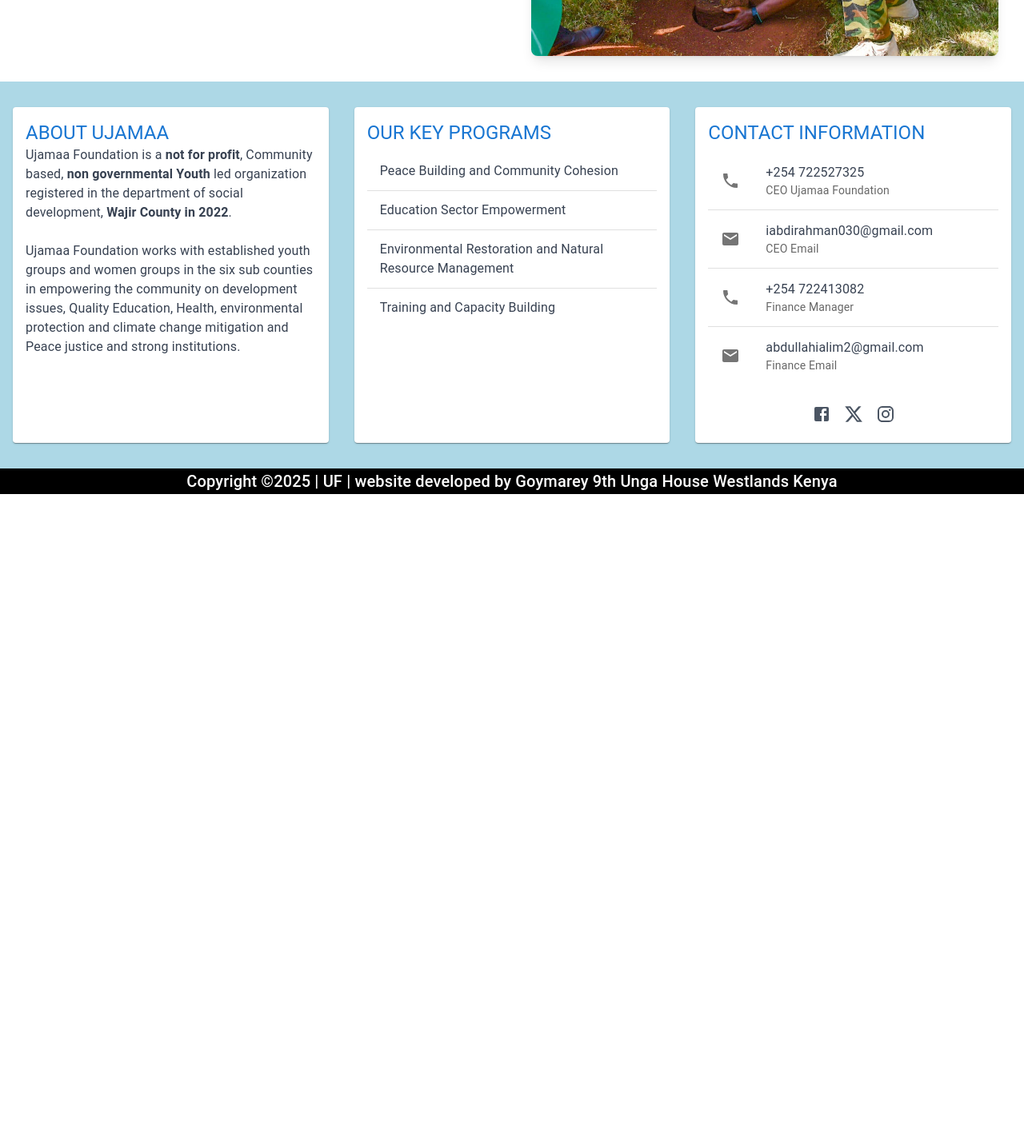
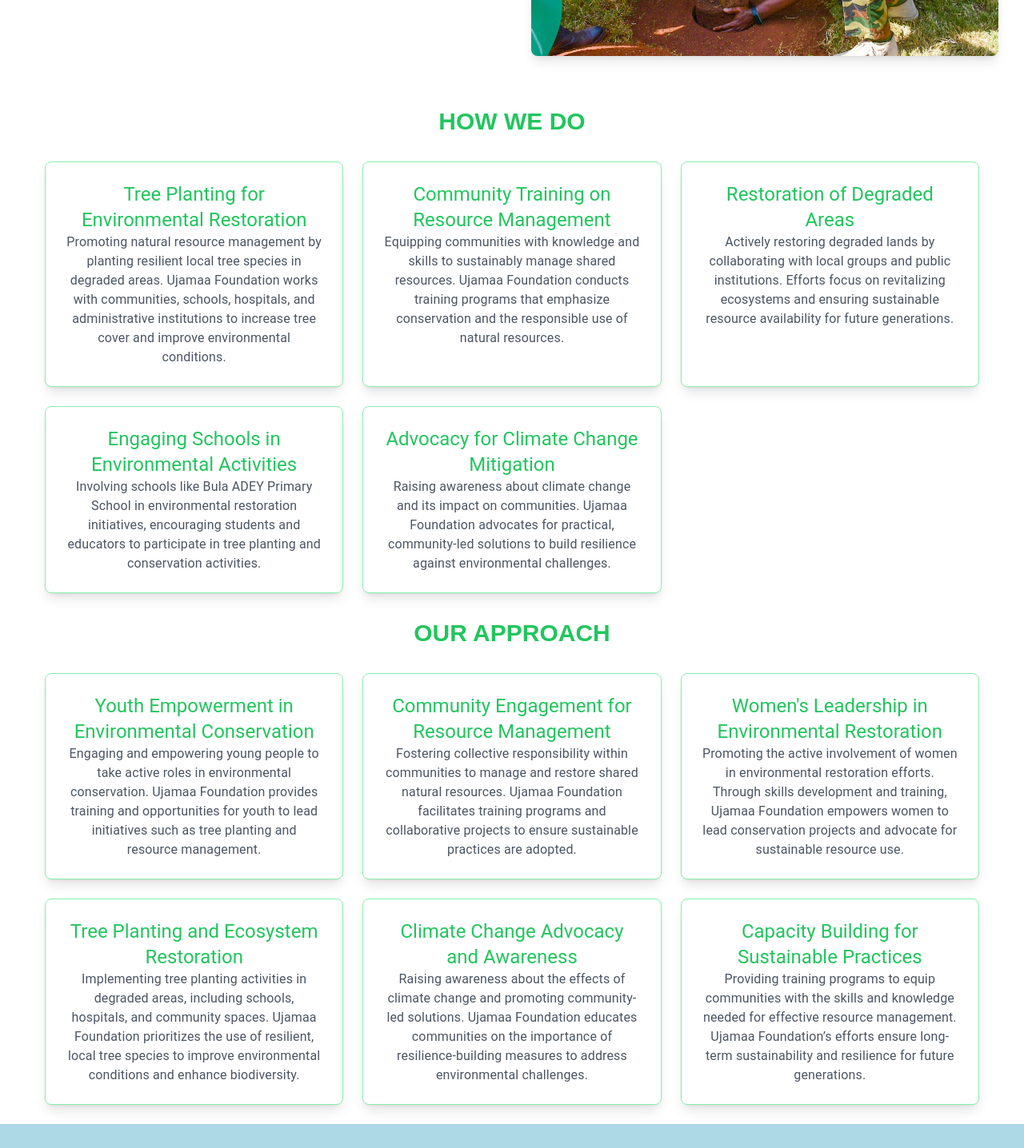
Before and after one commit to ahmednule/Ujamaa-Foundation, a Next.js app: page /our-programs/environment-restoration in a window 1280 px wide. Shown: the part 1020-2456 px from the top of the page at 80% size. Before the commit the page ends 1638 px from the top, so only its background shows below. Built offline with nearby package versions, Linux system fonts and the light colour scheme.

Commit message:
feaure: inside the env file didi the same thing, reused the code since i have a reusable card

```diff
--- a/src/app/our-programs/environment-restoration/page.tsx
+++ b/src/app/our-programs/environment-restoration/page.tsx
@@ -2,6 +2,10 @@
 
 import ReusableCarosel from "@components/components/ui/ReusableCarosel"
 import ReusableCard from "@components/components/ui/ReusableCard"
+import ResponsiveCards from "@components/components/ui/ResponsiveCards"
+import {environmentRestorationData} from "@components/lib/environmentRestorationData"
+import {environmentRestorationApproachData} from "@components/lib/environmentRestorationApproachData"
+
 
 export default function environmentRestoration(){
     return(
@@ -19,6 +23,30 @@ export default function environmentRestoration(){
           The trees planted are mostly local species chosen for their resilience to dry conditions, ensuring that they thrive in these challenging environments."
           image="/image13.jpg"
           />
+           <h2 className="text-center text-green-500 text-3xl font-bold my-8">HOW WE DO</h2>
+                              <div className="px-8 m-6">
+                                  <div className="grid grid-cols-1 sm:grid-cols-2 lg:grid-cols-3 gap-6">
+                                      {environmentRestorationData.map((data, index) => (
+                                          <ResponsiveCards
+                                              key={index}
+                                              title={data.title}
+                                              description={data.description}
+                                          />
+                                      ))}
+                                  </div>
+                              </div>
+                              <h2 className="text-center text-green-500 text-3xl font-bold my-8">OUR APPROACH</h2>
+                              <div className="px-8 m-6">
+                              <div className="grid grid-cols-1 sm:grid-cols-2 lg:grid-cols-3 gap-6">
+                                  {environmentRestorationApproachData.map((data, index) => (
+                                      <ResponsiveCards
+                                          key={index}
+                                          title={data.title}
+                                          description={data.description}
+                                      />
+                                  ))}
+                              </div>
+                          </div>
         </div>
     )
 }
--- /dev/null
+++ b/src/lib/environmentRestorationApproachData.js
@@ -0,0 +1,26 @@
+export const environmentRestorationApproachData = [
+    {
+        title: "Youth Empowerment in Environmental Conservation",
+        description: "Engaging and empowering young people to take active roles in environmental conservation. Ujamaa Foundation provides training and opportunities for youth to lead initiatives such as tree planting and resource management."
+    },
+    {
+        title: "Community Engagement for Resource Management",
+        description: "Fostering collective responsibility within communities to manage and restore shared natural resources. Ujamaa Foundation facilitates training programs and collaborative projects to ensure sustainable practices are adopted."
+    },
+    {
+        title: "Women's Leadership in Environmental Restoration",
+        description: "Promoting the active involvement of women in environmental restoration efforts. Through skills development and training, Ujamaa Foundation empowers women to lead conservation projects and advocate for sustainable resource use."
+    },
+    {
+        title: "Tree Planting and Ecosystem Restoration",
+        description: "Implementing tree planting activities in degraded areas, including schools, hospitals, and community spaces. Ujamaa Foundation prioritizes the use of resilient, local tree species to improve environmental conditions and enhance biodiversity."
+    },
+    {
+        title: "Climate Change Advocacy and Awareness",
+        description: "Raising awareness about the effects of climate change and promoting community-led solutions. Ujamaa Foundation educates communities on the importance of resilience-building measures to address environmental challenges."
+    },
+    {
+        title: "Capacity Building for Sustainable Practices",
+        description: "Providing training programs to equip communities with the skills and knowledge needed for effective resource management. Ujamaa Foundation’s efforts ensure long-term sustainability and resilience for future generations."
+    }
+];
--- /dev/null
+++ b/src/lib/environmentRestorationData.js
@@ -0,0 +1,22 @@
+export const environmentRestorationData = [
+    {
+        title: "Tree Planting for Environmental Restoration",
+        description: "Promoting natural resource management by planting resilient local tree species in degraded areas. Ujamaa Foundation works with communities, schools, hospitals, and administrative institutions to increase tree cover and improve environmental conditions."
+    },
+    {
+        title: "Community Training on Resource Management",
+        description: "Equipping communities with knowledge and skills to sustainably manage shared resources. Ujamaa Foundation conducts training programs that emphasize conservation and the responsible use of natural resources."
+    },
+    {
+        title: "Restoration of Degraded Areas",
+        description: "Actively restoring degraded lands by collaborating with local groups and public institutions. Efforts focus on revitalizing ecosystems and ensuring sustainable resource availability for future generations."
+    },
+    {
+        title: "Engaging Schools in Environmental Activities",
+        description: "Involving schools like Bula ADEY Primary School in environmental restoration initiatives, encouraging students and educators to participate in tree planting and conservation activities."
+    },
+    {
+        title: "Advocacy for Climate Change Mitigation",
+        description: "Raising awareness about climate change and its impact on communities. Ujamaa Foundation advocates for practical, community-led solutions to build resilience against environmental challenges."
+    }
+];
```
